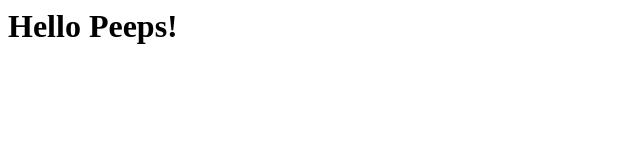
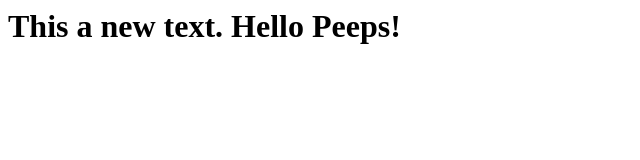
Before and after one commit to lummy1/GeckoApp, a plain HTML site: page index.html in a window 1280 px wide. Shown: the whole page, without its empty margins (0-640 px from the left). Drawn offline with Linux system fonts and the light colour scheme.

Commit message:
added index and contact files

```diff
--- a/index.html
+++ b/index.html
@@ -1,3 +1,3 @@
 <h1>
-    Hello Peeps!
+    This a new text. Hello Peeps!
 </h1>
```
Also changed, not shown: contact.html (added, +1 -0 lines).
